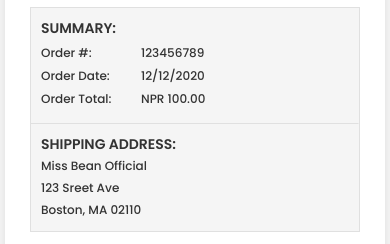
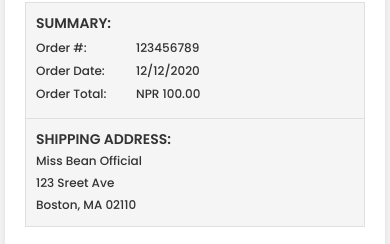
Before and after one commit to acharyaarjun/card-designs, a plain HTML site: page order-mail/index.html in a window 390 px wide. Shown: the part 333-577 px from the top of the page. Drawn offline with Linux system fonts and the light colour scheme.

Commit message:
Css changes

```diff
--- a/order-mail/css/style.css
+++ b/order-mail/css/style.css
@@ -282,10 +282,6 @@ body {
     padding: 5px;
   }
 
-  .container {
-    padding: 5px;
-  }
-
   .container .summary {
     flex-direction: column;
     flex-wrap: wrap;
@@ -306,7 +302,7 @@ body {
   }
 }
 
-@media screen and (min-width: 501px) and (max-width: 768px) {
+@media screen and (min-width: 501px) and (max-width: 620px) {
   body {
     padding: 10px;
   }
```
